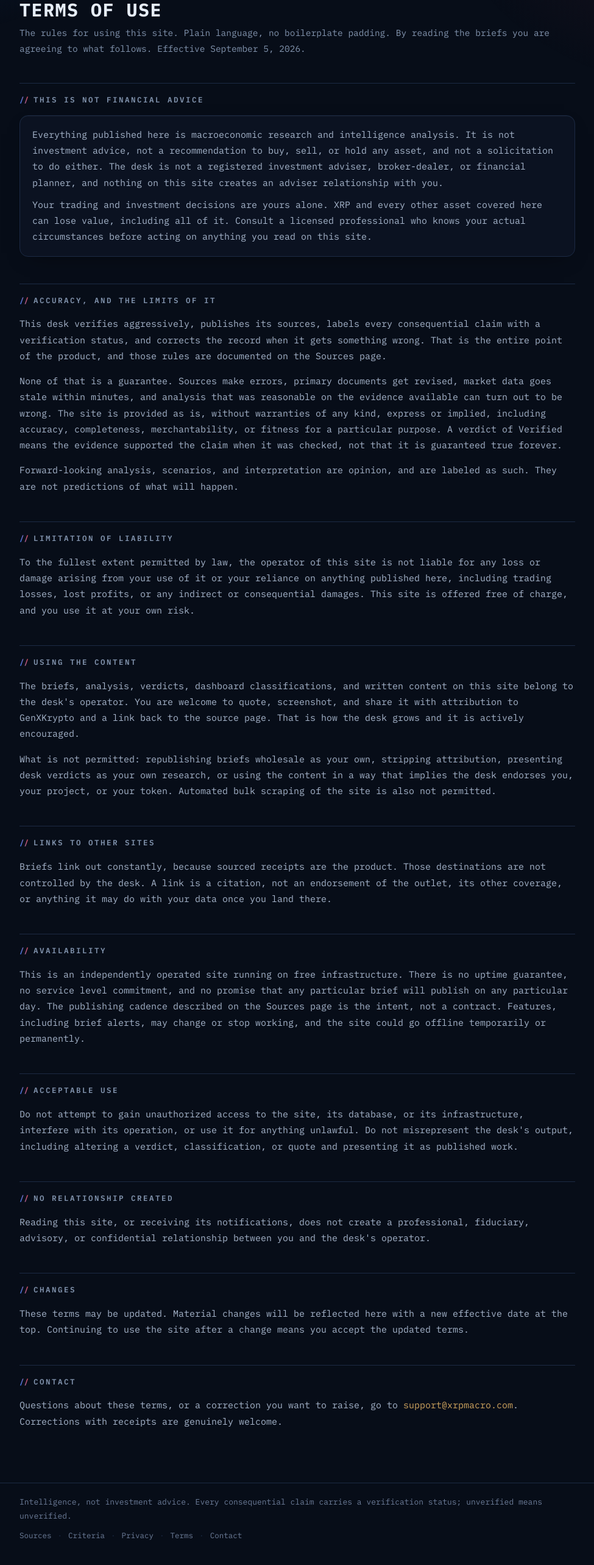
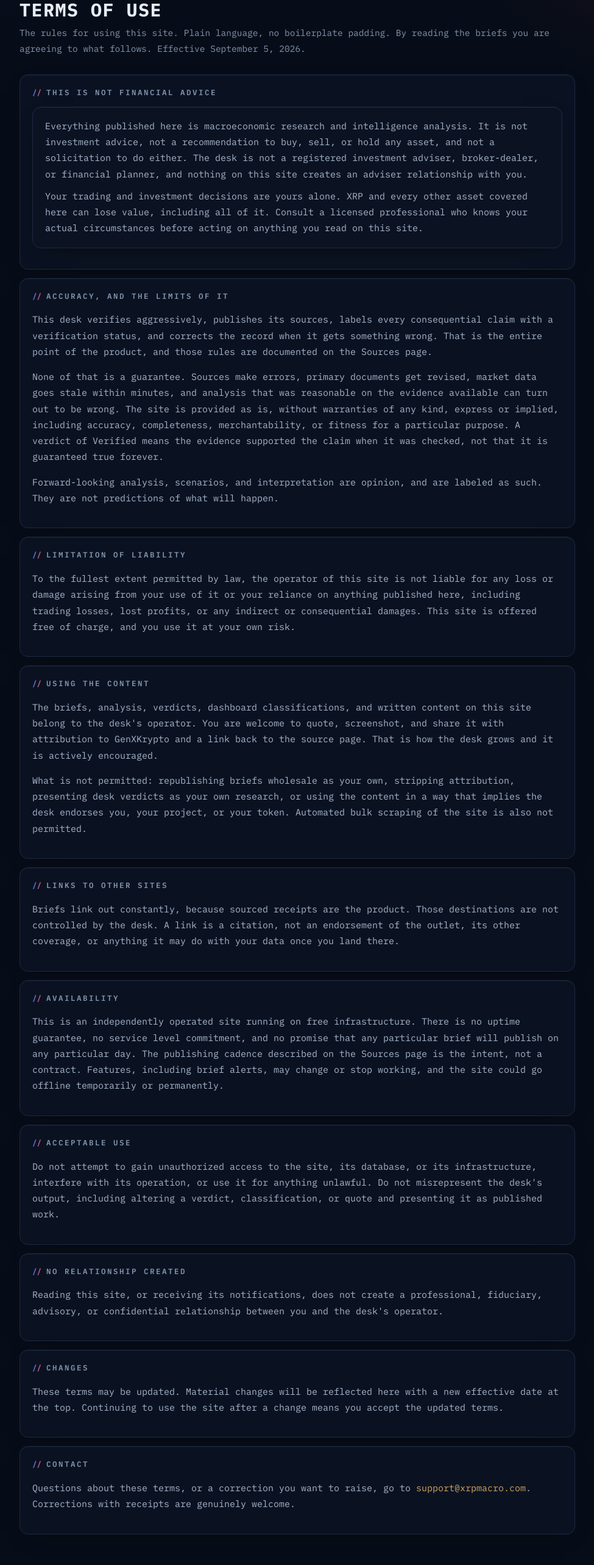
Before and after one commit to LINIHQ/macro-intel-desk, a Next.js app: page /terms in a window 1280 px wide. Shown: the part 180-2746 px from the top of the page at 61% size, without its empty margins (152-1127 px from the left). Built offline with nearby package versions, Linux system fonts and the light colour scheme; a web font is replaced by a local one.

Commit message:
Terms page: box every section in .sec panels to match the polish pass

```diff
--- a/app/terms/page.jsx
+++ b/app/terms/page.jsx
@@ -2,6 +2,10 @@ export const metadata = {
   title: 'Terms of Use',
 };
 
+// Sept 13, 2026: every section boxed in its own .sec panel, matching the
+// polish pass applied to Sources and Privacy. "This is not financial advice"
+// keeps its existing .card as a nested highlight within the section, the
+// same one-off pattern used elsewhere on the site.
 export default function TermsPage() {
   return (
     <div>
@@ -11,7 +15,10 @@ export default function TermsPage() {
         to what follows. Effective September 5, 2026.
       </p>
 
+      <section className="sec sec-first">
+        <div className="sec-head">
           <h2>This is not financial advice</h2>
+        </div>
         <div className="card">
           <p style={{ margin: '0 0 10px' }}>
             Everything published here is macroeconomic research and intelligence analysis. It is not investment advice,
@@ -25,8 +32,12 @@ export default function TermsPage() {
             acting on anything you read on this site.
           </p>
         </div>
+      </section>
 
+      <section className="sec">
+        <div className="sec-head">
           <h2>Accuracy, and the limits of it</h2>
+        </div>
         <p>
           This desk verifies aggressively, publishes its sources, labels every consequential claim with a verification
           status, and corrects the record when it gets something wrong. That is the entire point of the product, and
@@ -43,15 +54,23 @@ export default function TermsPage() {
           Forward-looking analysis, scenarios, and interpretation are opinion, and are labeled as such. They are not
           predictions of what will happen.
         </p>
+      </section>
 
+      <section className="sec">
+        <div className="sec-head">
           <h2>Limitation of liability</h2>
+        </div>
         <p>
           To the fullest extent permitted by law, the operator of this site is not liable for any loss or damage arising
           from your use of it or your reliance on anything published here, including trading losses, lost profits, or
           any indirect or consequential damages. This site is offered free of charge, and you use it at your own risk.
         </p>
+      </section>
 
+      <section className="sec">
+        <div className="sec-head">
           <h2>Using the content</h2>
+        </div>
         <p>
           The briefs, analysis, verdicts, dashboard classifications, and written content on this site belong to the
           desk's operator. You are welcome to quote, screenshot, and share it with attribution to GenXKrypto and a link
@@ -62,47 +81,72 @@ export default function TermsPage() {
           verdicts as your own research, or using the content in a way that implies the desk endorses you, your project,
           or your token. Automated bulk scraping of the site is also not permitted.
         </p>
+      </section>
 
+      <section className="sec">
+        <div className="sec-head">
           <h2>Links to other sites</h2>
+        </div>
         <p>
           Briefs link out constantly, because sourced receipts are the product. Those destinations are not controlled by
           the desk. A link is a citation, not an endorsement of the outlet, its other coverage, or anything it may do
           with your data once you land there.
         </p>
+      </section>
 
+      <section className="sec">
+        <div className="sec-head">
           <h2>Availability</h2>
+        </div>
         <p>
           This is an independently operated site running on free infrastructure. There is no uptime guarantee, no
           service level commitment, and no promise that any particular brief will publish on any particular day. The
           publishing cadence described on the Sources page is the intent, not a contract. Features, including brief
           alerts, may change or stop working, and the site could go offline temporarily or permanently.
         </p>
+      </section>
 
+      <section className="sec">
+        <div className="sec-head">
           <h2>Acceptable use</h2>
+        </div>
         <p>
           Do not attempt to gain unauthorized access to the site, its database, or its infrastructure, interfere with
           its operation, or use it for anything unlawful. Do not misrepresent the desk's output, including altering a
           verdict, classification, or quote and presenting it as published work.
         </p>
+      </section>
 
+      <section className="sec">
+        <div className="sec-head">
           <h2>No relationship created</h2>
+        </div>
         <p>
           Reading this site, or receiving its notifications, does not create a professional, fiduciary, advisory, or
           confidential relationship between you and the desk's operator.
         </p>
+      </section>
 
+      <section className="sec">
+        <div className="sec-head">
           <h2>Changes</h2>
+        </div>
         <p>
           These terms may be updated. Material changes will be reflected here with a new effective date at the top.
           Continuing to use the site after a change means you accept the updated terms.
         </p>
+      </section>
 
+      <section className="sec">
+        <div className="sec-head">
           <h2>Contact</h2>
+        </div>
         <p>
           Questions about these terms, or a correction you want to raise, go to{' '}
           <a href="mailto:support@xrpmacro.com">support@xrpmacro.com</a>. Corrections with receipts are genuinely
           welcome.
         </p>
+      </section>
     </div>
   );
 }
```
Lines whose indentation alone changed are shown as unchanged.
